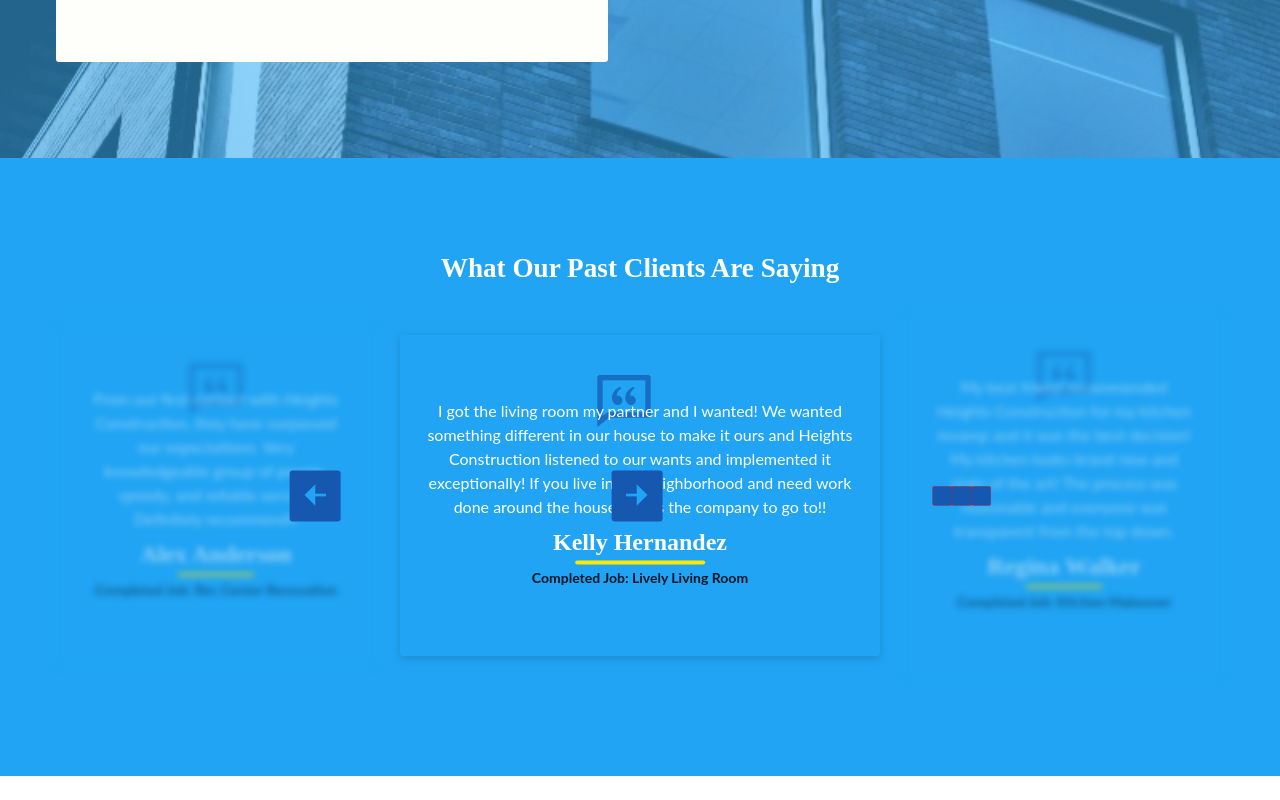
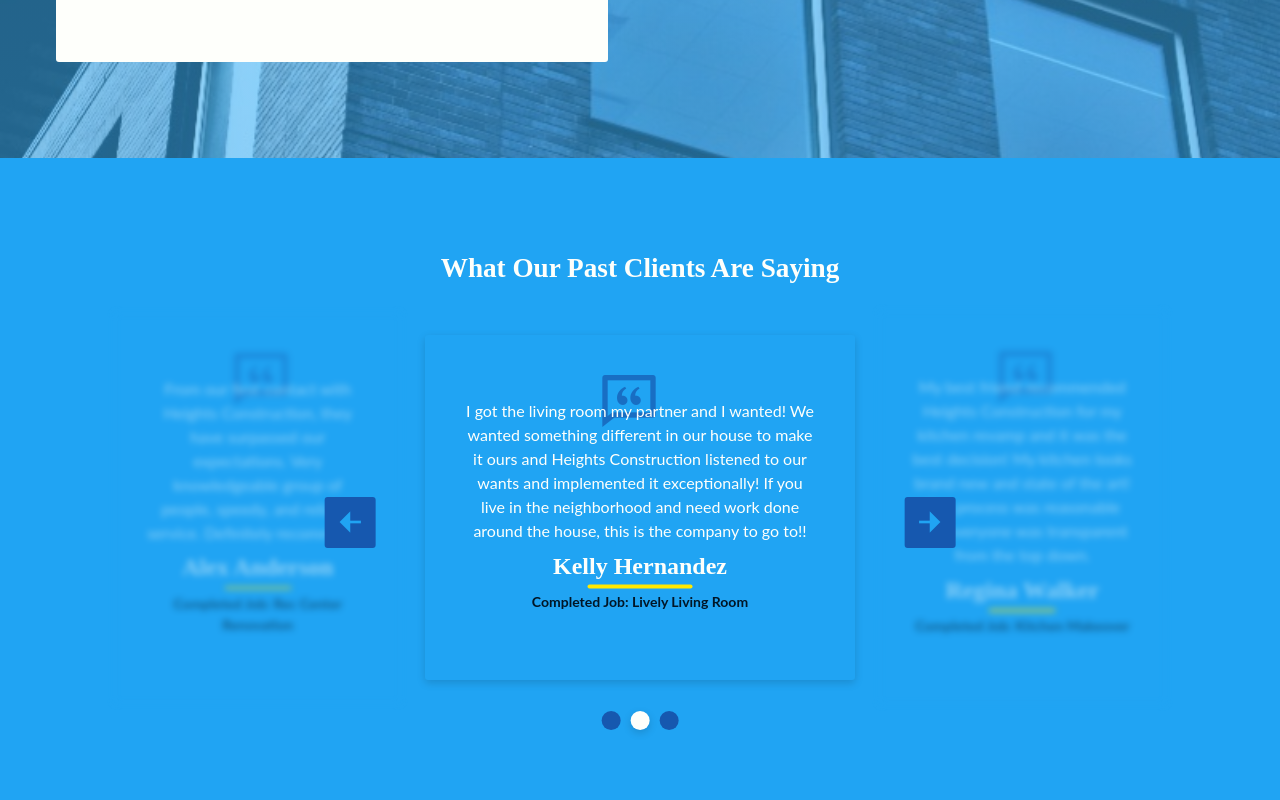
Before and after one commit to olopcodes/hcr-construction-site, a website: page src/index.html in a window 1280 px wide. Shown: the part 3073-3873 px from the top of the page. Before the commit the page ends 3849 px from the top, so only its background shows below. Drawn offline with nearby package versions, Linux system fonts and the light colour scheme; files that its build step writes are made by us from their sources; files whose address does not match are found by name.

Commit message:
added responsive styles

```diff
--- a/src/index.html
+++ b/src/index.html
@@ -312,7 +312,10 @@
 
               <div class="home-testimonials__circles">
                 <button id="circle-1" class="home-testimonials__line"></button>
-                <button id="circle-2" class="home-testimonials__line"></button>
+                <button
+                  id="circle-2"
+                  class="home-testimonials__line active"
+                ></button>
                 <button id="circle-3" class="home-testimonials__line"></button>
               </div>
             </div>
--- a/src/sass/pages/_home.scss
+++ b/src/sass/pages/_home.scss
@@ -467,6 +467,8 @@
       gap: 1.5em;
       height: auto;
       align-items: center;
+      width: 90%;
+      margin: 0 auto;
     }
   }
 
@@ -511,6 +513,7 @@
       @include mq($media-tab-land) {
         width: auto;
         filter: blur(0);
+        padding: 4em 2.5em;
       }
     }
   }
@@ -568,7 +571,10 @@
     z-index: 3;
     @include mq($media-tab-land) {
       width: 60%;
-      top: 50%;
+      top: 70%;
+      flex-wrap: wrap;
+      height: 18rem;
+      // background-color: red;
     }
   }
 
@@ -588,7 +594,8 @@
     }
     &:hover {
       box-shadow: $box-shadow;
-      opacity: 0.9;
+      opacity: 0.8;
+      background-color: $color-white;
     }
   }
 
@@ -596,7 +603,21 @@
     display: none;
     @include mq($media-tab-land) {
       display: flex;
-      background-color: red;
+      justify-content: center;
+      flex: 100%;
+      align-self: flex-end;
+      // background-color: red;
+    }
+
+    button {
+      margin: 0 0.15em;
+      border-radius: 50%;
+      cursor: pointer;
+    }
+
+    button.active {
+      background-color: $color-white;
+      box-shadow: $box-shadow;
     }
   }
 }
```
Also changed, not shown: dist/index.html, dist/sass/main.css, dist/sass/pages/_home.scss.
